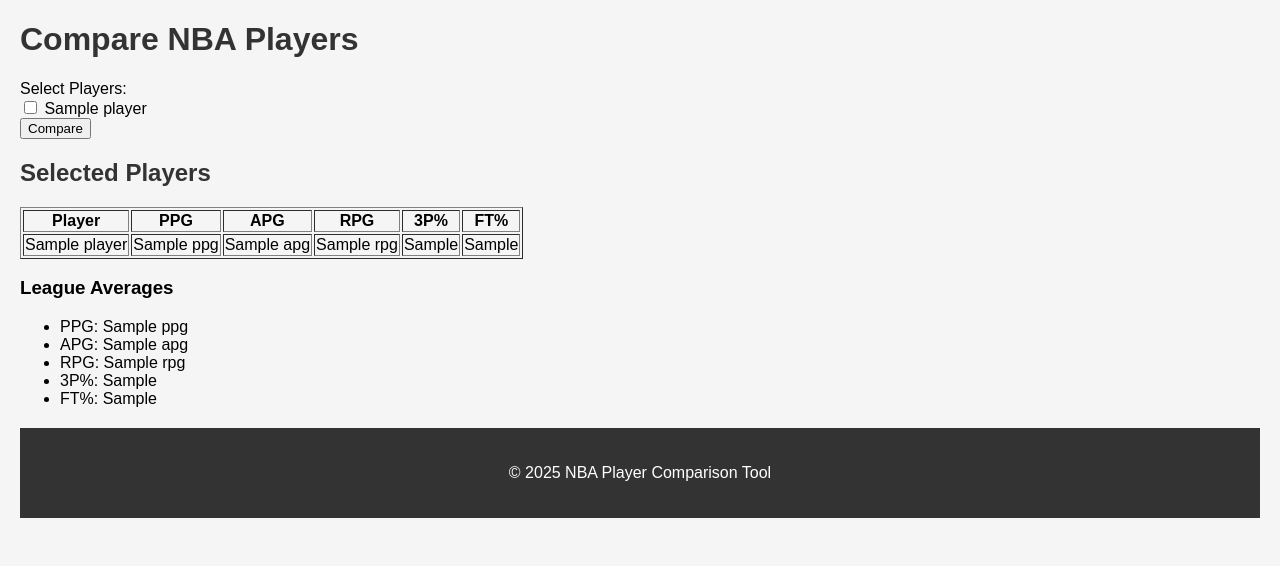
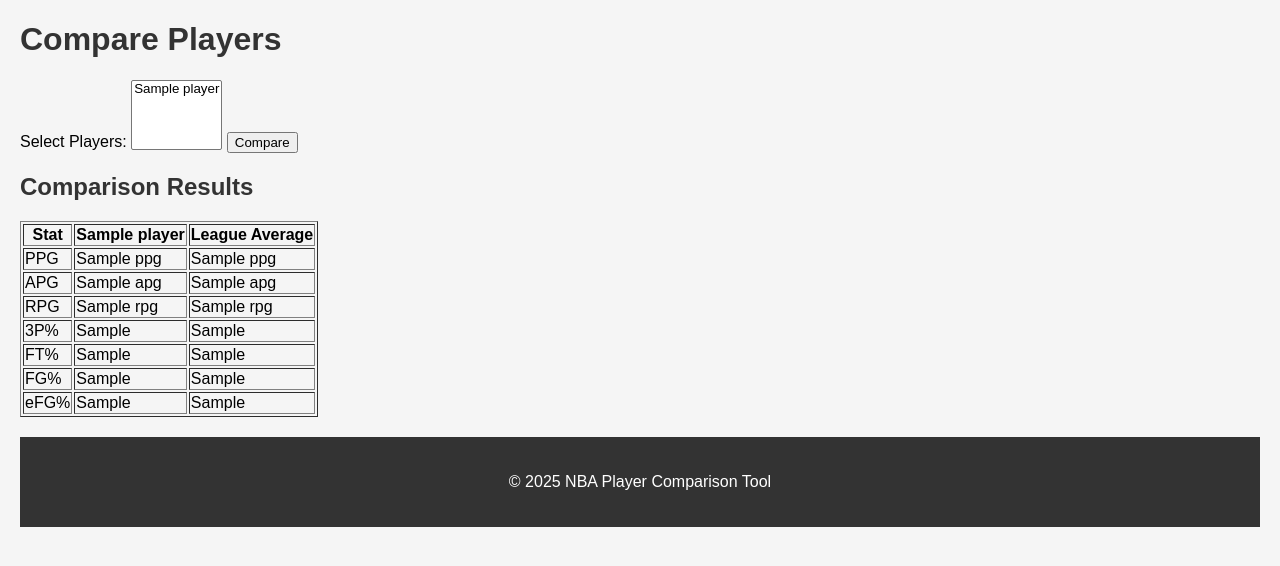
Before and after one commit to noahsaa100/NBA_STATS, a Flask app: template templates/compare.html in a window 1280 px wide. Shown: the part 58-624 px from the top of the page. Run offline with Flask 3, Linux system fonts and the light colour scheme; the template is opened without the code that fills it: most values are stand-ins (such as "Sample title", 1, 10 or a date in 2020); parts of the project's set-up code (start-up, migrations or seed data) failed here and were passed over.

Commit message:
Can compare players to league avg. TODO - fix duplicates

```diff
--- a/templates/compare.html
+++ b/templates/compare.html
@@ -1,47 +1,47 @@
-{% extends 'base.html' %}
-
-{% block title %}Compare Players{% endblock %}
+{% extends "base.html" %}
 
 {% block content %}
-    <h1>Compare NBA Players</h1>
+<h1>Compare Players</h1>
+
+<!-- Player Selection Form -->
 <form method="POST">
-        <label for="players">Select Players:</label><br>
+    <label for="players">Select Players:</label>
+    <select name="players" multiple>
         {% for player in players %}
-            <input type="checkbox" name="players" value="{{ player }}"> {{ player }}<br>
+            <option value="{{ player['Player'] }}">{{ player['Player'] }}</option>
         {% endfor %}
-        <input type="submit" value="Compare">
+    </select>
+    <button type="submit">Compare</button>
 </form>
 
 {% if player_stats %}
-        <h2>Selected Players</h2>
+    <h2>Comparison Results</h2>
     <table border="1">
+        <thead>
             <tr>
-                <th>Player</th>
-                <th>PPG</th>
-                <th>APG</th>
-                <th>RPG</th>
-                <th>3P%</th>
-                <th>FT%</th>
+                <th>Stat</th>
+                {% for player in player_stats %}
+                    <th>{{ player["Player"] }}</th>
+                {% endfor %}
+                {% if league_averages %}
+                    <th>League Average</th>
+                {% endif %}
             </tr>
-            {% for player in player_stats.itertuples() %}
+        </thead>
+        <tbody>
+            {% set stat_categories = ["PPG", "APG", "RPG", "3P%", "FT%", "FG%", "eFG%"] %}
+            {% for stat in stat_categories %}
                 <tr>
-                    <td>{{ player.Player }}</td>
-                    <td>{{ player.PPG }}</td>
-                    <td>{{ player.APG }}</td>
-                    <td>{{ player.RPG }}</td>
-                    <td>{{ player['3P%'] }}</td>
-                    <td>{{ player['FT%'] }}</td>
+                    <td>{{ stat }}</td>
+                    {% for player in player_stats %}
+                        <td>{{ player[stat] if player[stat] is not none else "N/A" }}</td>
+                    {% endfor %}
+                    {% if league_averages %}
+                        <td>{{ league_averages[stat] if league_averages[stat] is not none else "N/A" }}</td>
+                    {% endif %}
                 </tr>
             {% endfor %}
+        </tbody>
     </table>
-
-        <h3>League Averages</h3>
-        <ul>
-            <li>PPG: {{ league_averages['PPG'] }}</li>
-            <li>APG: {{ league_averages['APG'] }}</li>
-            <li>RPG: {{ league_averages['RPG'] }}</li>
-            <li>3P%: {{ league_averages['3P%'] }}</li>
-            <li>FT%: {{ league_averages['FT%'] }}</li>
-        </ul>
 {% endif %}
 {% endblock %}
```
Also changed, not shown: players/utils.py (+12 -0 lines), players/views.py (+12 -13 lines). Lines whose indentation alone changed are shown as unchanged.
